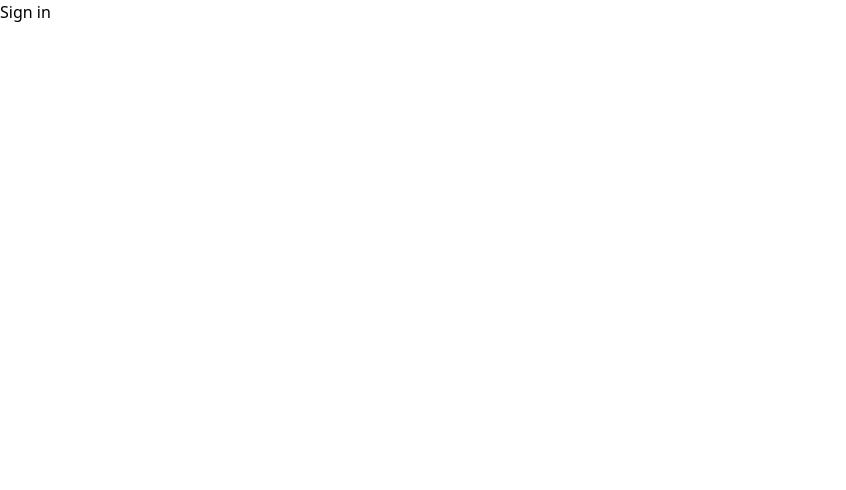
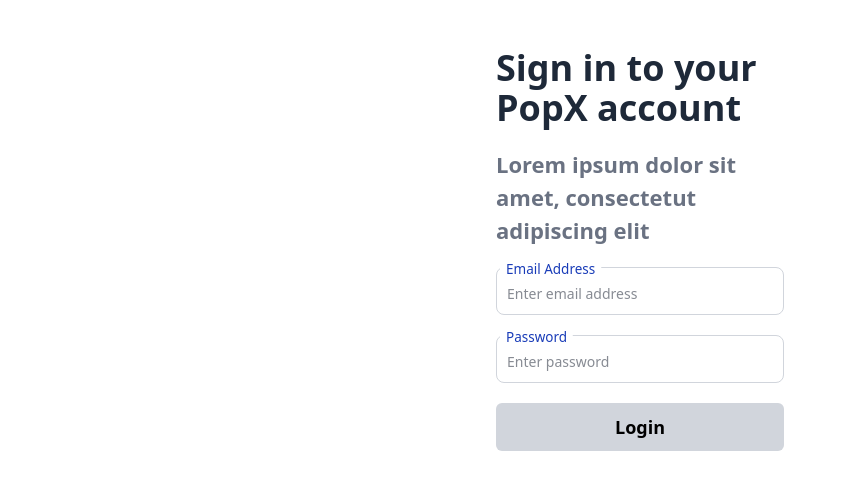
Before and after one commit to Shumaila-sayed/popx, a React (Vite) app: page /sign-in in a window 1280 px wide. Shown: the top 490 px of the page, without its empty margins (0-846 px from the left). Built offline with nearby package versions, Linux system fonts and the light colour scheme.

Commit message:
Implement Sign in page

```diff
--- a/src/pages/Sign-in.jsx
+++ b/src/pages/Sign-in.jsx
@@ -1,5 +1,46 @@
+import Input from '../components/Input';
+import Button from '../components/Button';
+import { NavLink } from 'react-router-dom';
+
 const SignIn = () => {
-	return <div>Sign in</div>;
+	return (
+		<div className='m-10 md:max-w-[18em] md:m-auto '>
+			<div className='md:mt-12'>
+				<h1 className='text-4xl font-bold text-gray-800 mb-5'>
+					Sign in to your PopX account
+				</h1>
+				<p className='text-gray-500 font-semibold text-[22px] mb-5'>
+					Lorem ipsum dolor sit amet, consectetut adipiscing elit
+				</p>
+			</div>
+			<div>
+				<form
+					action=''
+					className='flex flex-col gap-5'
+				>
+					<Input
+						type='email'
+						placeholder='Enter email address'
+						text='Email Address'
+						name='e-mail'
+					/>
+					<Input
+						type='password'
+						placeholder='Enter password'
+						text='Password'
+						name='p-word'
+					/>
+					<NavLink to='/settings'>
+						<Button
+							type='submit'
+							role='secondary'
+							text='Login'
+						/>
+					</NavLink>
+				</form>
+			</div>
+		</div>
+	);
 };
 
 export default SignIn;
```
